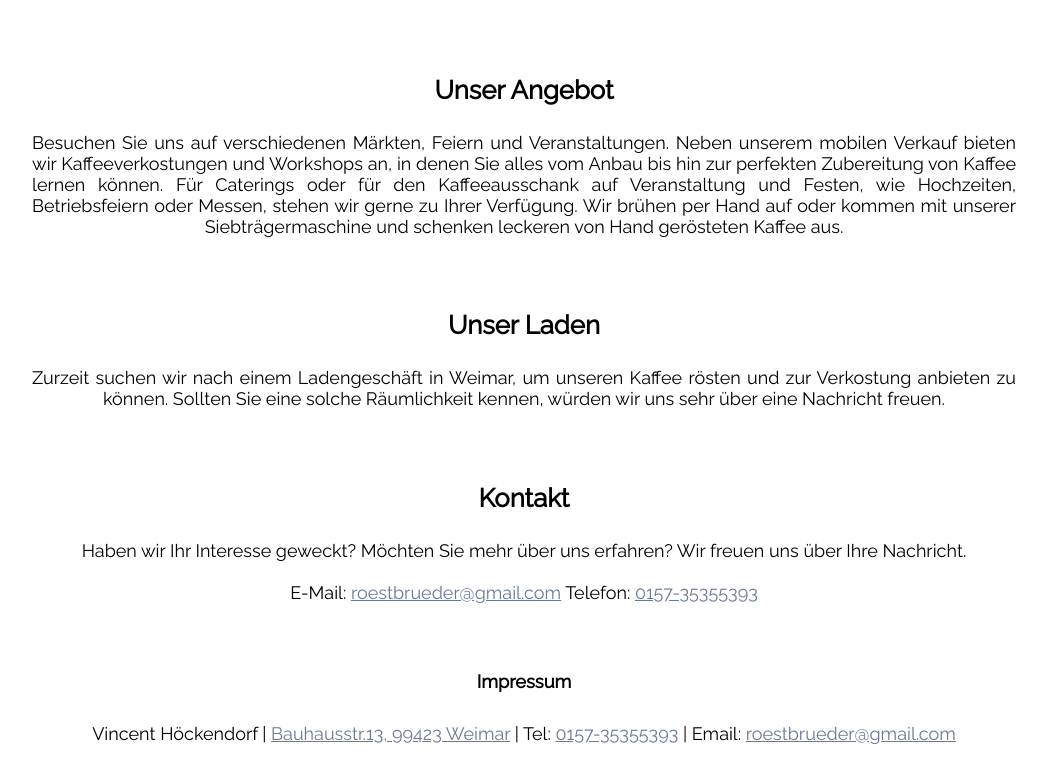
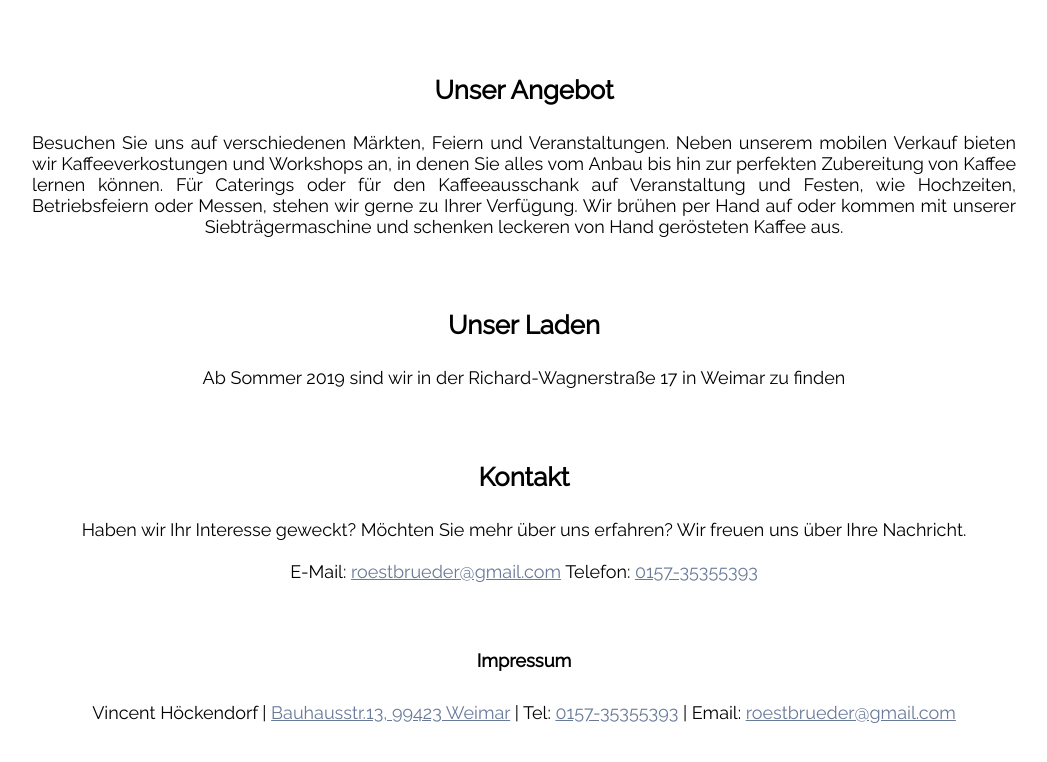
Before and after one commit to andresilveirah/roestbrueder, a plain HTML site: page index.html in a window 1280 px wide. Shown: the part 1664-2426 px from the top of the page, without its empty margins (116-1163 px from the left). After the commit the page ends 2405 px from the top, so only its background shows below. Drawn offline with Linux system fonts and the light colour scheme.

Commit message:
Update index.html

```diff
--- a/index.html
+++ b/index.html
@@ -61,8 +61,7 @@
 	<a name="Laden"></a>
 	<div class="section">
 		<h3>Unser Laden</h3>
-		<p>Zurzeit suchen wir nach einem Ladengeschäft in Weimar, um unseren Kaffee rösten und zur Verkostung anbieten zu können.
-			Sollten Sie eine solche Räumlichkeit kennen, würden wir uns sehr über eine Nachricht freuen.</p>
+		<p>Ab Sommer 2019 sind wir in der Richard-Wagnerstraße 17 in Weimar zu finden</p>
 	</div>
 	<div class="section">
 		<a name="Kontakt"></a>
```
